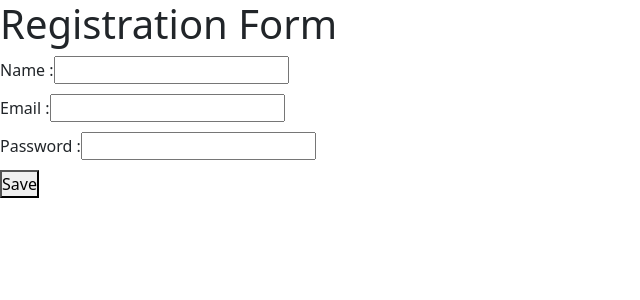
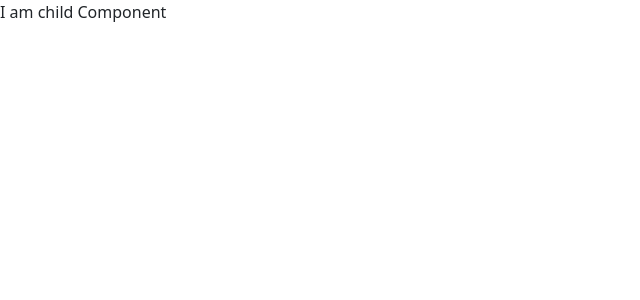
Before and after one commit to afroza732/react_practice, a React (Create React App) app: page / in a window 1280 px wide. Shown: the top 300 px of the page, without its empty margins (0-640 px from the left). Built offline with nearby package versions, Linux system fonts and the light colour scheme.

Commit message:
Passing data child to parent

```diff
--- a/src/App.js
+++ b/src/App.js
@@ -1,4 +1,6 @@
 import React from 'react';
+
+import Child from './components/STATE_LIFTING/Child';
 // import Card from './components/Card';
 // import data from "./data"
 // import List from "./components/uniqueList/List"
@@ -12,10 +14,13 @@ import React from 'react';
 //import EVENT_HANDLER from './components/EVENT_HANDLER';
 //import EVENT_HANDLER_Binding from './components/EVENT_HANDLER_Binding';
 //import USESTATE_HOOKS from './components/USESTATE_HOOKS';
-import FORMS from './components/FORMS';
+// import FORMS from './components/FORMS';
 export default function App(){
+    const handleChildData = (childData) => {
+      console.log(childData);
+    }
     return <>
-        <FORMS />
+      <Child onChildData={handleChildData}/>
         {/* <Card1 name="Afroza Nisha"/> */}
       {/* <h1 className='headingStyle'>My app</h1>
       {data.map((item,index) => <Card key={index} titleText={item.title} titleDesc={item.desc}/>)} */}
--- /dev/null
+++ b/src/components/STATE_LIFTING/Child.js
@@ -0,0 +1,12 @@
+
+import React from 'react'
+
+export default function Child(props) {
+    const data = "I am parent data app";
+    props.onChildData(data);
+    return (
+        <div>
+            <p>I am child Component</p>
+        </div>
+    )
+}
```
